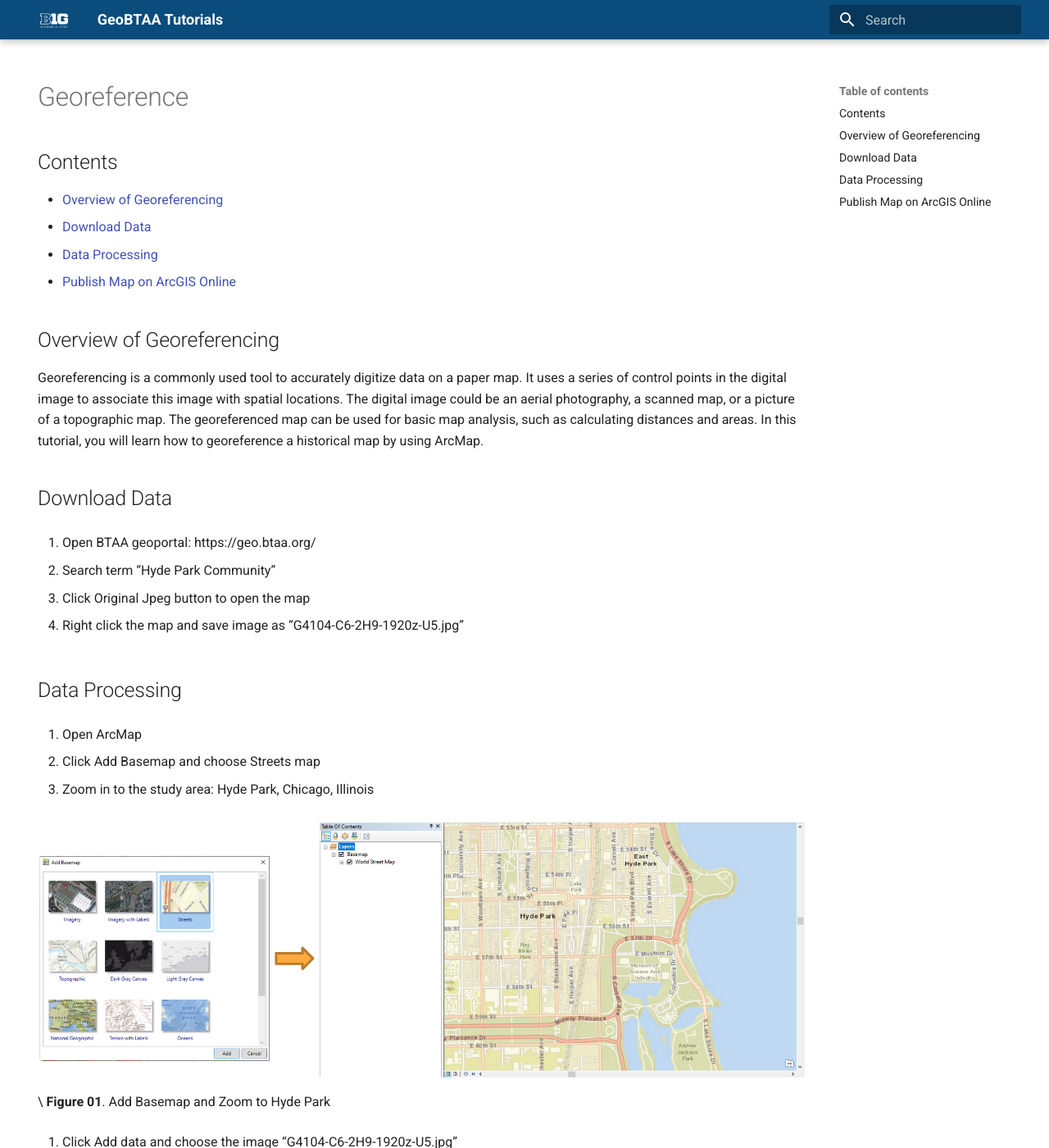
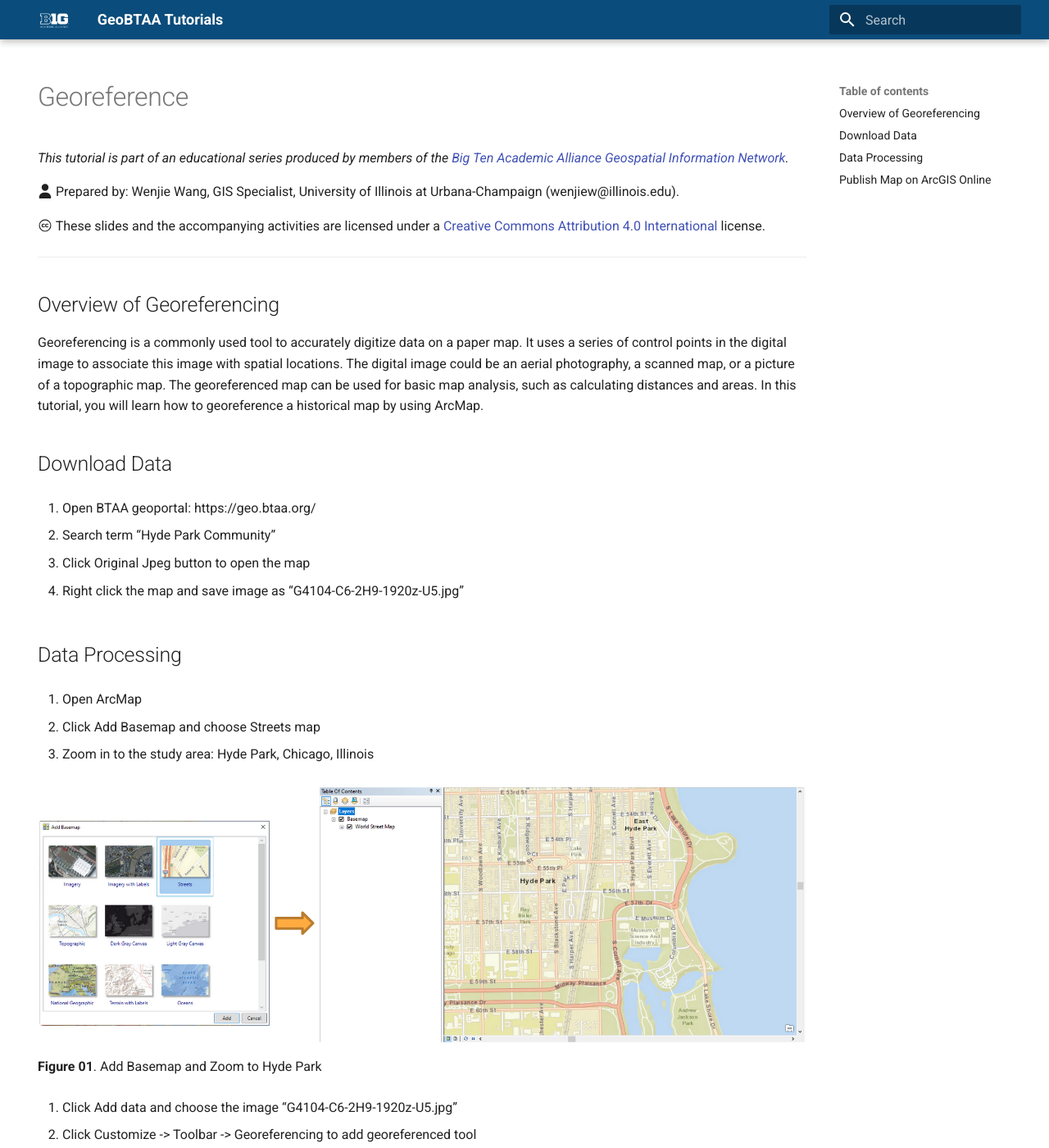
Before and after one commit to jebowe3/tutorials, an MkDocs documentation site: the page built from docs/georeference.md, in a window 1280 px wide and 1400 px high. Shown: the whole window at 82% size. Built offline with MkDocs 1.6.1 and Material for MkDocs 9.7.7, drawn with Linux system fonts in a browser that asks for light colours.

Commit message:
Update georeference.md

```diff
--- a/docs/georeference.md
+++ b/docs/georeference.md
@@ -11,11 +11,14 @@
 
 # Georeference
 
-## Contents
-- [Overview of Georeferencing](#overview-of-georeferencing)
-- [Download Data](#download-data)
-- [Data Processing](#data-processing)
-- [Publish Map on ArcGIS Online](#publish-map-on-arcgis-online)
+*This tutorial is part of an educational series produced by members of the [Big Ten Academic Alliance Geospatial Information Network](https://geo.btaa.org).*
+
+:fontawesome-solid-user: Prepared by: Wenjie Wang, GIS Specialist, University of Illinois at Urbana-Champaign (wenjiew@illinois.edu).
+
+:material-creative-commons: These slides and the accompanying activities are licensed under a [Creative Commons Attribution 4.0 International](https://creativecommons.org/licenses/by/4.0/) license.
+
+------------------------------
+
 
 ## Overview of Georeferencing
 
@@ -39,7 +42,7 @@
 
 3. Zoom in to the study area: Hyde Park, Chicago, Illinois
 
-![Add Basemap](images/basemap.png)\
+![Add Basemap](images/basemap.png)
 **Figure 01**. Add Basemap and Zoom to Hyde Park
 
 4. Click Add data and choose the image “G4104-C6-2H9-1920z-U5.jpg”
@@ -48,26 +51,26 @@
 
 6. Click Fit To Display to show the image in the study area.
 
-![Fit Display](images/fit-display.PNG)\
+![Fit Display](images/fit-display.PNG)
 **Figure 02**. Fit Scanned Map to Display
 
 7. Right click Layers -> Properties and select WGS_1984_Web_Mercator_Auxiliary_Sphere as the coordinate system.
 
-![Set Coordinate System](images/set-coord-sys.PNG)\
+![Set Coordinate System](images/set-coord-sys.PNG)
 **Figure 03**. Set Coordinate System
 
 8. Click Viewer to show the image in a new window.
 
 9. Click Add control Points to select control points. Select control points from the viewer window, and then choose the corresponding location in the street map.
 
-![Add Control Points](images/control-points.PNG)\
+![Add Control Points](images/control-points.PNG)
 **Figure 04**. Add Control Points
 
 10. Select control points in the area close to the four corners of the map.
 
 11. Select additional control points. The more points you assign the more accurate your georeferenced map will be.
 
-![More Control Points](images/point-diagram.PNG)\
+![More Control Points](images/point-diagram.PNG)
 **Figure 05**. More Control Points
 
 Here are some tips for choosing control points:
@@ -80,14 +83,14 @@
 
 12. Click View Link Table. It is up to you to determine the acceptable residual values. If a link has a residual value much larger than others, the link should be deleted.
 
-![Residual Values](images/residual-values.PNG)\
+![Residual Values](images/residual-values.PNG)
 **Figure 06**. More Control Points
 
 13. After georeferencing, click Rectify to save the result.
 
 14. In the layer property, change transparency to 50%. It is an easy to compare the georeferenced map locations with the real world locations.
 
-![Transparency](images/transparency.PNG)\
+![Transparency](images/transparency.PNG)
 **Figure 07**. Make Map Overlay Semi-Transparent
 
 ## Publish Map on ArcGIS Online
@@ -106,7 +109,7 @@
 
 5. Choose a connection and enter service name
 
-![Share Service](images/share-service.PNG)\
+![Share Service](images/share-service.PNG)
 **Figure 08**. Share as a Service
 
 6. Select Tiled Mapping
@@ -115,7 +118,7 @@
 
 8. In the Sharing tab, you can choose to share your service with yourself (private), your organization, or everyone (public)
 
-![Enter Service Information](images/service-info.PNG)\
+![Enter Service Information](images/service-info.PNG)
 **Figure 09**. Enter Service Information
 
 9. Select appropriate levels of detail. Do not choose extreme large cashe size, which may consume all your credits.
@@ -124,10 +127,10 @@
 
 11. Tile Packages can be used to save credits. You will not be charged for generating tiles. You will only be charged for tile storage. For more information, please refer to:  https://www.esri.com/about/newsroom/arcuser/use-tile-packages-to-save-credits/
 
-![Scale Range](images/tile-scales.PNG)\
+![Scale Range](images/tile-scales.PNG)
 **Figure 10**. Define Scale Range for Tiles
 
 12. Log in to ArcGIS Online and open the published map in your Content. The map can be digitized for further usage. For more information, please refer to the Digitizing tutorial, which was prepared by Nicole Kong.
 
-![Open in ArcGIS Online](images/open-arcgis-online.PNG)\
+![Open in ArcGIS Online](images/open-arcgis-online.PNG)
 **Figure 11**. Open in ArcGIS Online
```
